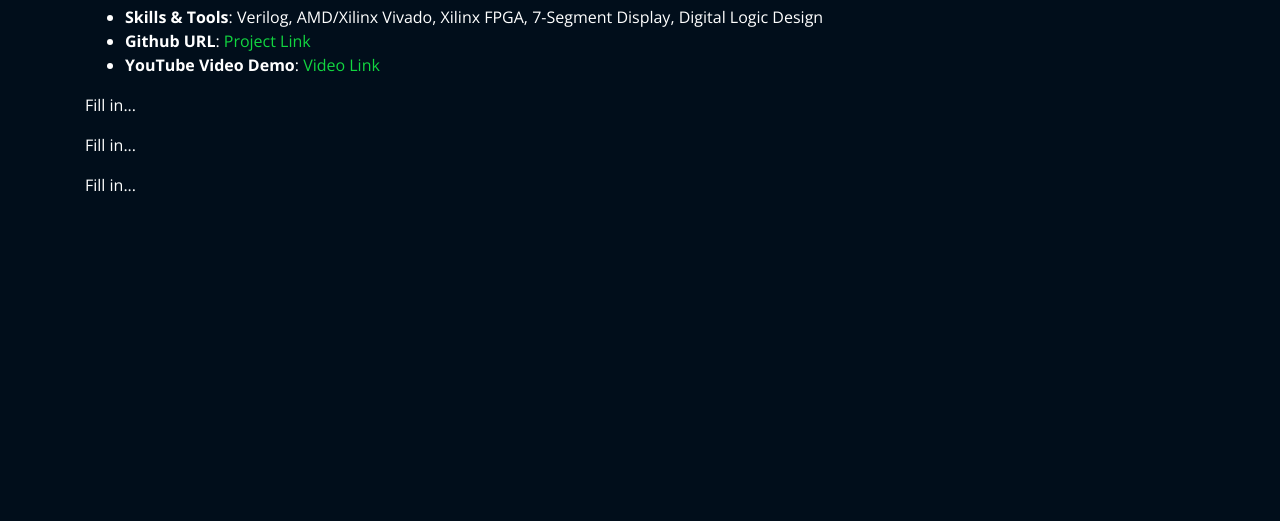
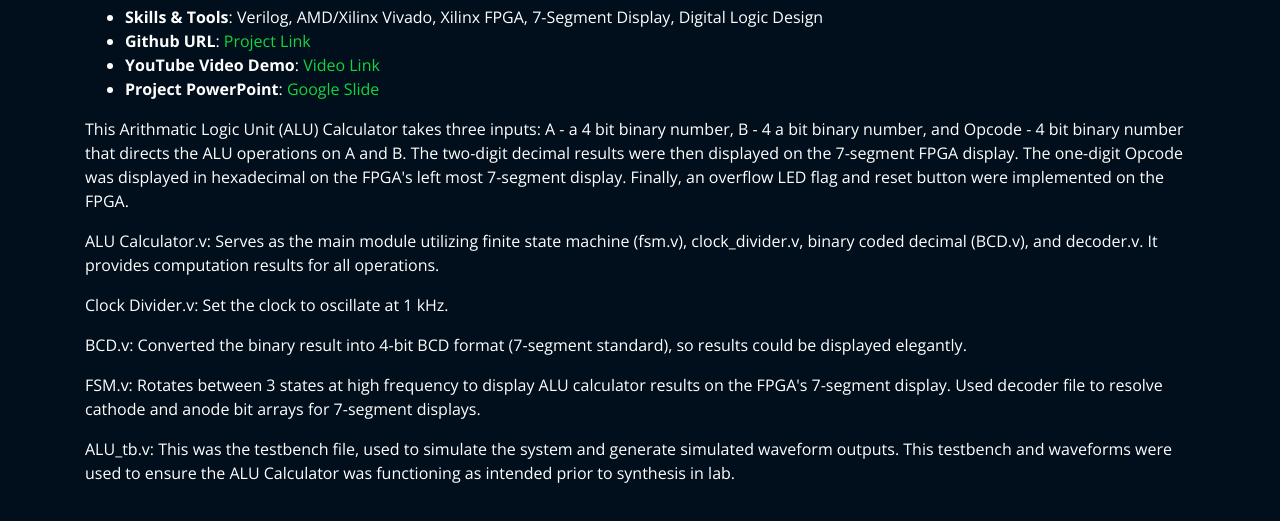
Before and after one commit to jedelist/Personal_Portfolio, a plain HTML site: page projects/ALUCalc.html in a window 1280 px wide. Shown: the part 65-586 px from the top of the page. Drawn offline with nearby package versions, Linux system fonts and the light colour scheme; files whose address does not match are found by name.

Commit message:
Finishing ALU calculator card and some changes to make this compatible with GitHub pages.

```diff
--- a/projects/ALUCalc.html
+++ b/projects/ALUCalc.html
@@ -2,7 +2,7 @@
     <meta charset="utf-8">
     <meta content="width=device-width, initial-scale=1.0" name="viewport">
 
-    <title>ALU Calculator</title>
+    <title>FPGA ALU Calculator</title>
     <meta content="" name="descriptison">
     <meta content="" name="keywords">
 
@@ -48,16 +48,35 @@
                 <li><strong>Skills & Tools</strong>: Verilog, AMD/Xilinx Vivado, Xilinx FPGA, 7-Segment Display, Digital Logic Design</li>
                 <li><strong>Github URL</strong>: <a href="https://github.com/jedelist/ALU_Calculator" target="_blank">Project Link</a></li>
                 <li><strong>YouTube Video Demo</strong>: <a href="https://youtu.be/HjVlAyUau7E" target="_blank">Video Link</a></li>
+                <li><strong>Project PowerPoint</strong>: <a href="https://docs.google.com/presentation/d/13z5wgtebFeQxeys0NskuD5KInKZCcGRaRqS4RxtRTU0/edit?usp=sharing" target="_blank">Google Slide</a></li>
               </ul>
 
                 <p>
-                Fill in...
+                  This Arithmatic Logic Unit (ALU) Calculator takes three inputs: A - a 4 bit binary number, B - 4 a bit binary number, and
+                  Opcode - 4 bit binary number that directs the ALU operations on A and B. The two-digit decimal
+                  results were then displayed on the 7-segment FPGA display. The one-digit Opcode was displayed
+                  in hexadecimal on the FPGA's left most 7-segment display. Finally, an overflow LED flag and reset button were implemented
+                  on the FPGA.
+
                 </p>
                 <p>
-                Fill in...
+                  ALU Calculator.v: Serves as the main module utilizing finite state machine (fsm.v),
+                   clock_divider.v, binary coded decimal (BCD.v), and decoder.v. It provides computation results for all operations.
                 </p>
                 <p>
-                Fill in...
+                  Clock Divider.v: Set the clock to oscillate at 1 kHz.
+                </p>
+                <p>
+                  BCD.v: Converted the binary result into 4-bit BCD format (7-segment standard), so results could be displayed elegantly.
+
+                </p>
+                <p>
+                  FSM.v: Rotates between 3 states at high frequency to display ALU calculator results on the FPGA's 7-segment display.
+                  Used decoder file to resolve cathode and anode bit arrays for 7-segment displays.
+                </p>
+                <p>
+                  ALU_tb.v: This was the testbench file, used to simulate the system and generate simulated waveform outputs. This testbench
+                  and waveforms were used to ensure the ALU Calculator was functioning as intended prior to synthesis in lab.
                 </p>
             </div>
 
```
Also changed, not shown: index.html (+7 -7 lines).
